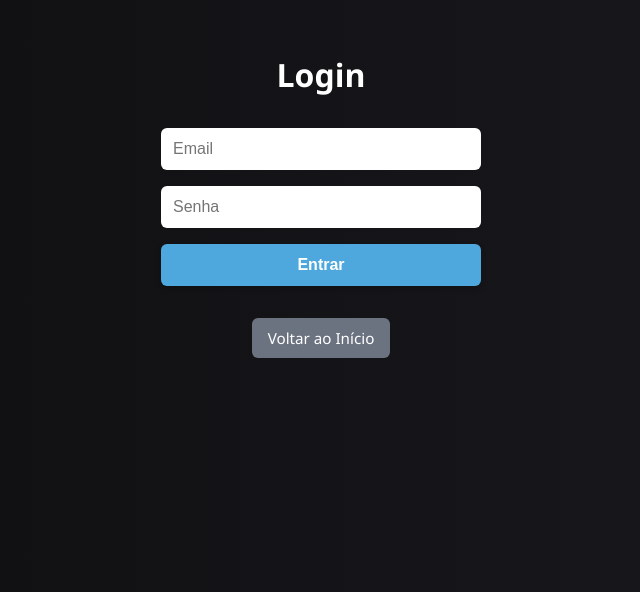
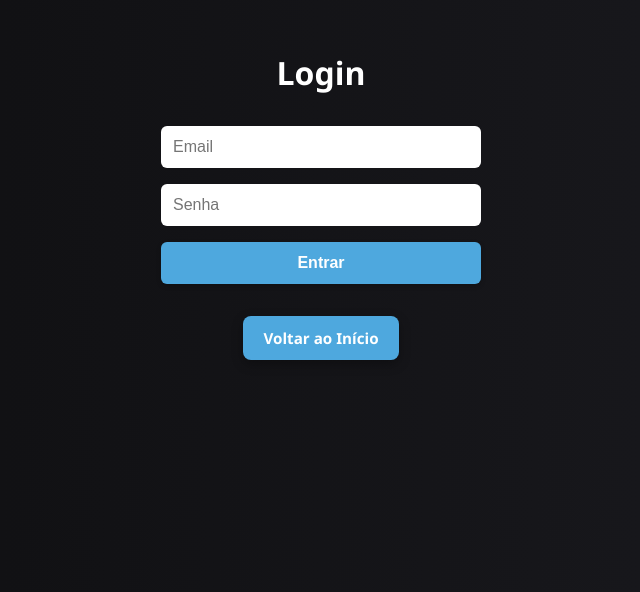
Before and after one commit to gabrielfrz/ArteLocal---FrontEnd, a React (Vite) app: page /login in a window 1280 px wide. Shown: the part 208-800 px from the top of the page, without its empty margins (319-959 px from the left). Built offline with nearby package versions, Linux system fonts and the light colour scheme.

Commit message:
Corrigindo Products

```diff
--- a/src/App.jsx
+++ b/src/App.jsx
@@ -6,6 +6,7 @@ import DashboardArtisan from './pages/DashboardArtisan';
 import DashboardClient from './pages/DashboardClient';
 import CreateProduct from './pages/CreateProduct';
 import Products from './pages/Products';
+import MyProducts from './pages/MyProducts';
 import './global.css';
 
 export default function App() {
@@ -19,6 +20,7 @@ export default function App() {
         <Route path="/dashboard-client" element={<DashboardClient />} />
         <Route path="/create-product" element={<CreateProduct />} />
         <Route path="/products" element={<Products />} />
+        <Route path="/my-products" element={<MyProducts />} />
       </Routes>
     </Router>
   );
--- a/src/pages/MyProducts.jsx
+++ b/src/pages/MyProducts.jsx
@@ -6,13 +6,12 @@ import './products.css';
 export default function MyProducts() {
   const [products, setProducts] = useState([]);
   const navigate = useNavigate();
-  const artistName = localStorage.getItem('userName');
 
   useEffect(() => {
-    const fetchProducts = async () => {
+    const fetchUserProducts = async () => {
       try {
         const token = localStorage.getItem('token');
-        const res = await fetch(`https://artelocal-backend.vercel.app/products?artistName=${artistName}`, {
+        const res = await fetch('https://artelocal-backend.vercel.app/products/my', {
           headers: {
             Authorization: `Bearer ${token}`,
           },
@@ -30,8 +29,8 @@ export default function MyProducts() {
       }
     };
 
-    fetchProducts();
-  }, [artistName]);
+    fetchUserProducts();
+  }, []);
 
   const handleBack = () => {
     navigate('/dashboard-artisan');
--- a/src/pages/products.css
+++ b/src/pages/products.css
@@ -68,3 +68,27 @@
 .back-button:hover {
   background-color: #4b5563;
 }
+.back-button {
+  margin-top: 2rem;
+  padding: 12px 20px;
+  background-color: #4ea8de;
+  color: white;
+  text-decoration: none;
+  border-radius: 8px;
+  font-weight: 600;
+  transition: all 0.3s ease;
+  border: none;
+  cursor: pointer;
+  box-shadow: 0 4px 12px rgba(0, 0, 0, 0.3);
+}
+
+.back-button:hover {
+  background-color: #2196f3;
+  transform: translateY(-3px);
+  box-shadow: 0 6px 16px rgba(0, 0, 0, 0.4);
+}
+
+.back-button:active {
+  transform: translateY(0);
+  box-shadow: 0 2px 6px rgba(0, 0, 0, 0.2);
+}
```
